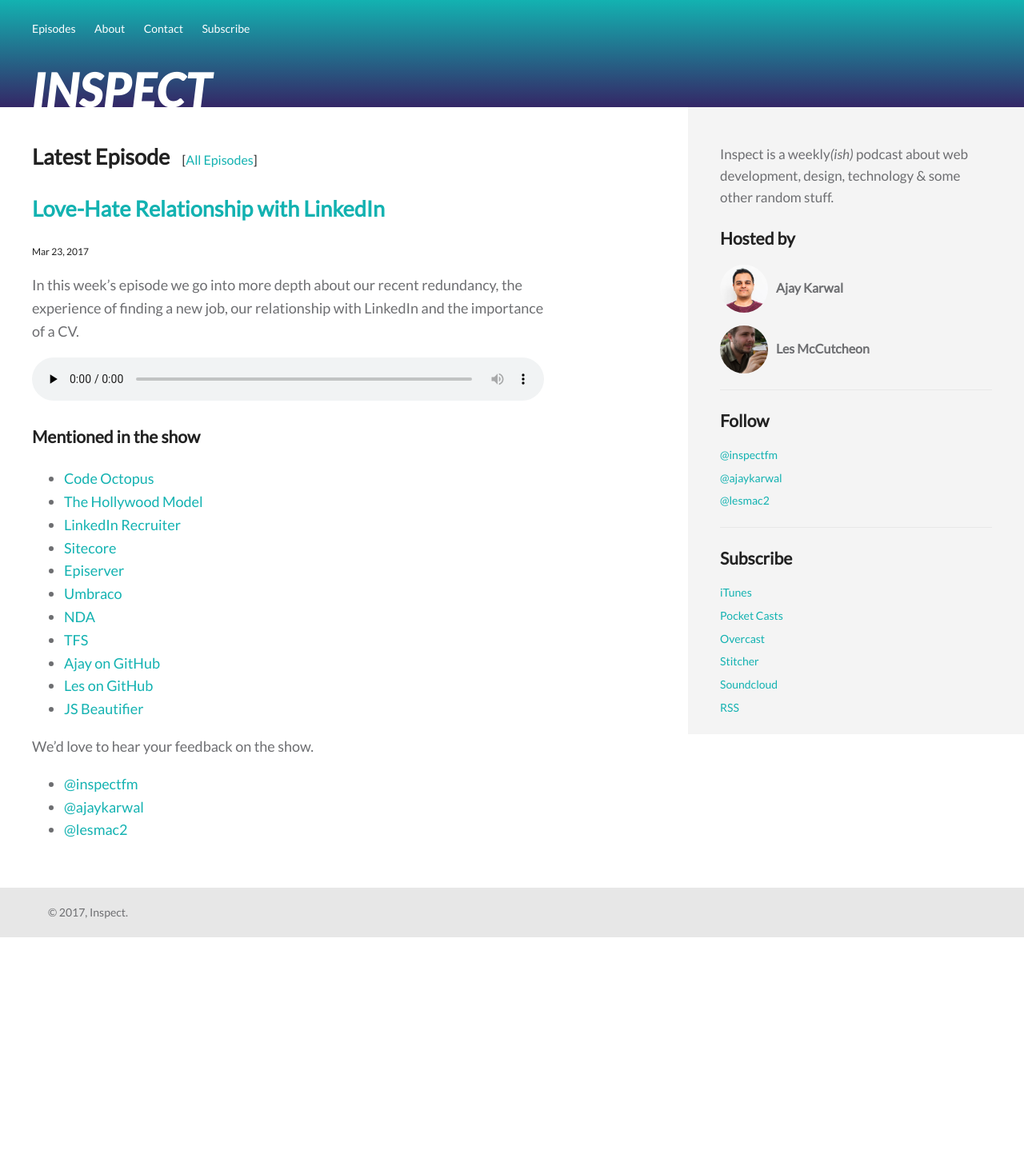
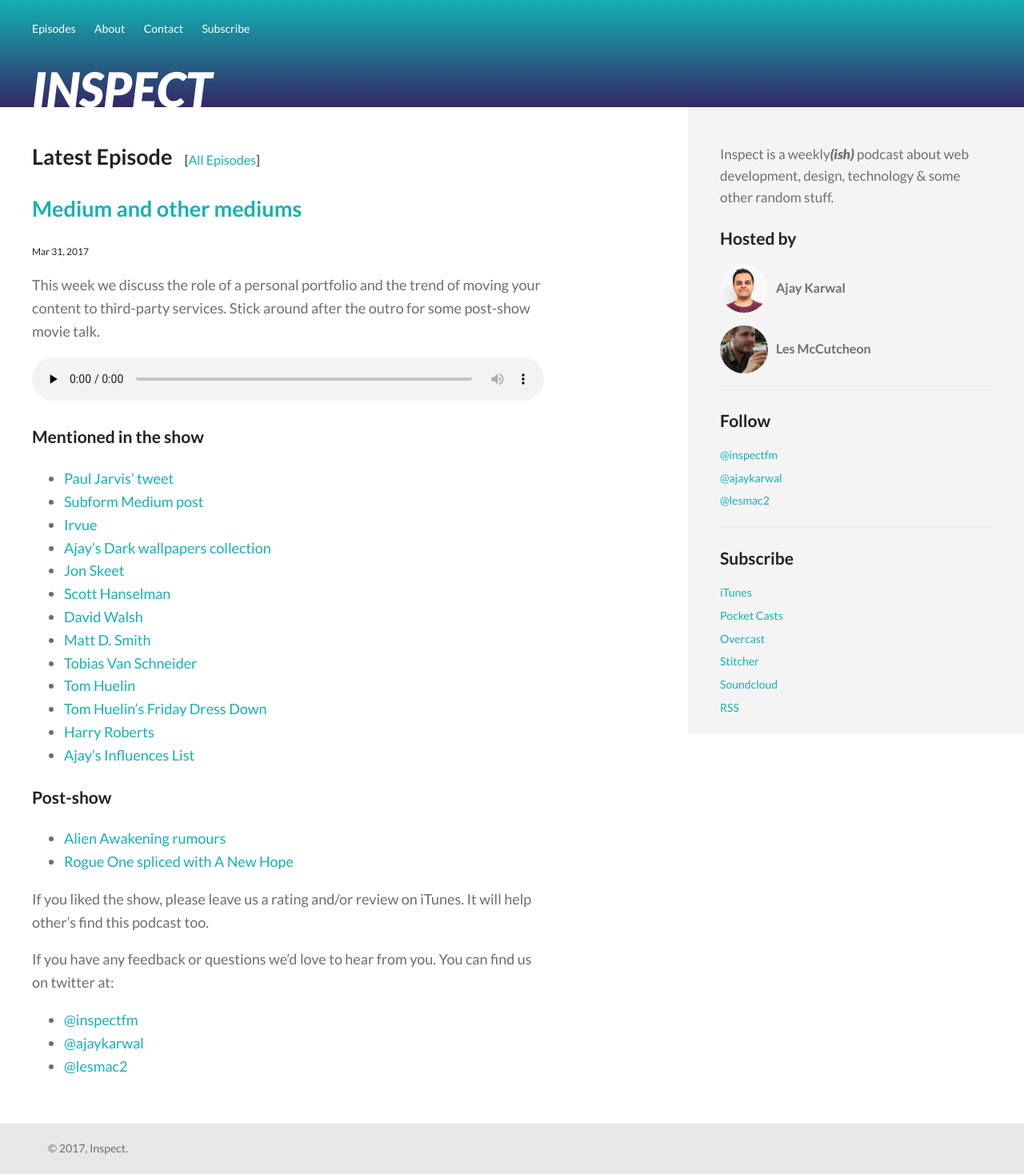
Before and after one commit to ajaykarwal/inspect-fm, a Jekyll site: the page built from index.html, in a window 1280 px wide. Shown: the whole page at 80% size. Built offline with Jekyll 4.4.1, drawn with Linux system fonts in a browser that asks for light colours; comment, search, counter and statistics services are not loaded; before the commit the page ends 1172 px from its top, so only the background shows below that.

Commit message:
Episode 3
Show notes for episode 3
Fixed font rendering on iphone
Added Google Tag Manager

```diff
--- a/_includes/head.html
+++ b/_includes/head.html
@@ -1,4 +1,14 @@
 <head>
+  {% if jekyll.environment == 'production' %}
+  <!-- Google Tag Manager -->
+  <script>(function(w,d,s,l,i){w[l]=w[l]||[];w[l].push({'gtm.start':
+  new Date().getTime(),event:'gtm.js'});var f=d.getElementsByTagName(s)[0],
+  j=d.createElement(s),dl=l!='dataLayer'?'&l='+l:'';j.async=true;j.src=
+  'https://www.googletagmanager.com/gtm.js?id='+i+dl;f.parentNode.insertBefore(j,f);
+  })(window,document,'script','dataLayer','GTM-KGHSBZJ');</script>
+  <!-- End Google Tag Manager -->
+  {% endif %}
+
   <meta charset="utf-8">
   <meta http-equiv="X-UA-Compatible" content="IE=edge">
   <meta name="viewport" content="width=device-width, user-scalable=yes, initial-scale=1.0, minimum-scale=1.0">
@@ -19,12 +29,13 @@
   <meta name="msapplication-config" content="/browserconfig.xml">
   <meta name="theme-color" content="#ffffff">
 
-  <link rel="stylesheet" href="{{ '/css/main.css' | relative_url }}">
   <link rel="canonical" href="{{ page.url | replace:'index.html','' | absolute_url }}">
   <link rel="alternate" type="application/rss+xml" title="{{ site.title | escape }}" href="{{ '/feed.xml' | relative_url }}">
 
   {% include open-graph.html %}
 
+  <link rel="stylesheet" href="{{ '/css/main.css' | relative_url }}">
+
   {% if jekyll.environment == 'production' and site.google_analytics %}
   {% include google-analytics.html %}
   {% endif %}
--- a/_layouts/default.html
+++ b/_layouts/default.html
@@ -10,6 +10,13 @@
 {% include head.html %}
 
 <body>
+  {% if jekyll.environment == 'production' %}
+  <!-- Google Tag Manager (noscript) -->
+  <noscript><iframe src="https://www.googletagmanager.com/ns.html?id=GTM-KGHSBZJ"
+  height="0" width="0" style="display:none;visibility:hidden"></iframe></noscript>
+  <!-- End Google Tag Manager (noscript) -->
+  {% endif %}
+
   <!-- Facebook SDK -->
   <div id="fb-root"></div>
   <script>
--- /dev/null
+++ b/_posts/2017-03-31-episode-03.md
@@ -0,0 +1,45 @@
+---
+  layout: page
+  permalink: /episodes/03/
+  number: '03'
+  title: 'Medium and other mediums'
+  short_description: "This week we discuss the role of a personal portfolio and the trend of moving your content to third-party services. Stick around after the outro for some post-show movie talk."
+  filename: 'inspectfm-03-medium-and-other-mediums'
+  duration: '40:44'
+  length: '97777336'
+  tags: [medium, portfolio, dribbble, behance, star wars, alien]
+  explicit: 'no'
+---
+
+{{page.short_description}}
+
+{% include audio.html %}
+
+### Mentioned in the show
+
+- [Paul Jarvis' tweet](https://twitter.com/pjrvs/status/844640042635079681)
+- [Subform Medium post](https://medium.com/subform/better-grid-systems-in-ui-design-tools-495dc35c5791#.j1h889azd)
+- [Irvue](http://irvue.tumblr.com/)
+- [Ajay's Dark wallpapers collection](https://unsplash.com/collections/144156/dark-wallpapers)
+- [Jon Skeet](https://twitter.com/jonskeet)
+- [Scott Hanselman](https://twitter.com/shanselman)
+- [David Walsh](https://twitter.com/davidwalshblog)
+- [Matt D. Smith](https://twitter.com/mds)
+- [Tobias Van Schneider](https://twitter.com/vanschneider)
+- [Tom Huelin](https://twitter.com/TomHuelin1)
+- [Tom Huelin's Friday Dress Down](https://fridaydressdown.wordpress.com/)
+- [Harry Roberts](https://twitter.com/csswizardry)
+- [Ajay's Influences List](http://ajaykarwal.com/influences/)
+
+### Post-show
+
+- [Alien Awakening rumours](http://www.alien-covenant.com/news/ridley-scott-reveals-title-the-next-alien-film-after-alien-covenant)
+- [Rogue One spliced with A New Hope](https://vimeo.com/209263699)
+
+If you liked the show, please leave us a rating and/or review on iTunes. It will help other's find this podcast too.
+
+If you have any feedback or questions we'd love to hear from you. You can find us on twitter at:
+
+- [@inspectfm](http://twitter.com/inspectfm)
+- [@ajaykarwal](http://twitter.com/ajaykarwal)
+- [@lesmac2](http://twitter.com/lesmac2)
--- a/_sass/_base.scss
+++ b/_sass/_base.scss
@@ -30,6 +30,7 @@
 
 h1,h2,h3,h4,h5,h6 {
   color: $grey-dark;
+  font-weight: 700;
 }
 h1 span {
   @include font-size(16px);
--- a/css/main.scss
+++ b/css/main.scss
@@ -1,7 +1,7 @@
 ---
 ---
 
-@import url('https://fonts.googleapis.com/css?family=Lato:400,400i,900i');
+@import url('https://fonts.googleapis.com/css?family=Lato:400,700,900i');
 @import 'variables';
 @import 'base';
 @import 'layout';
```
